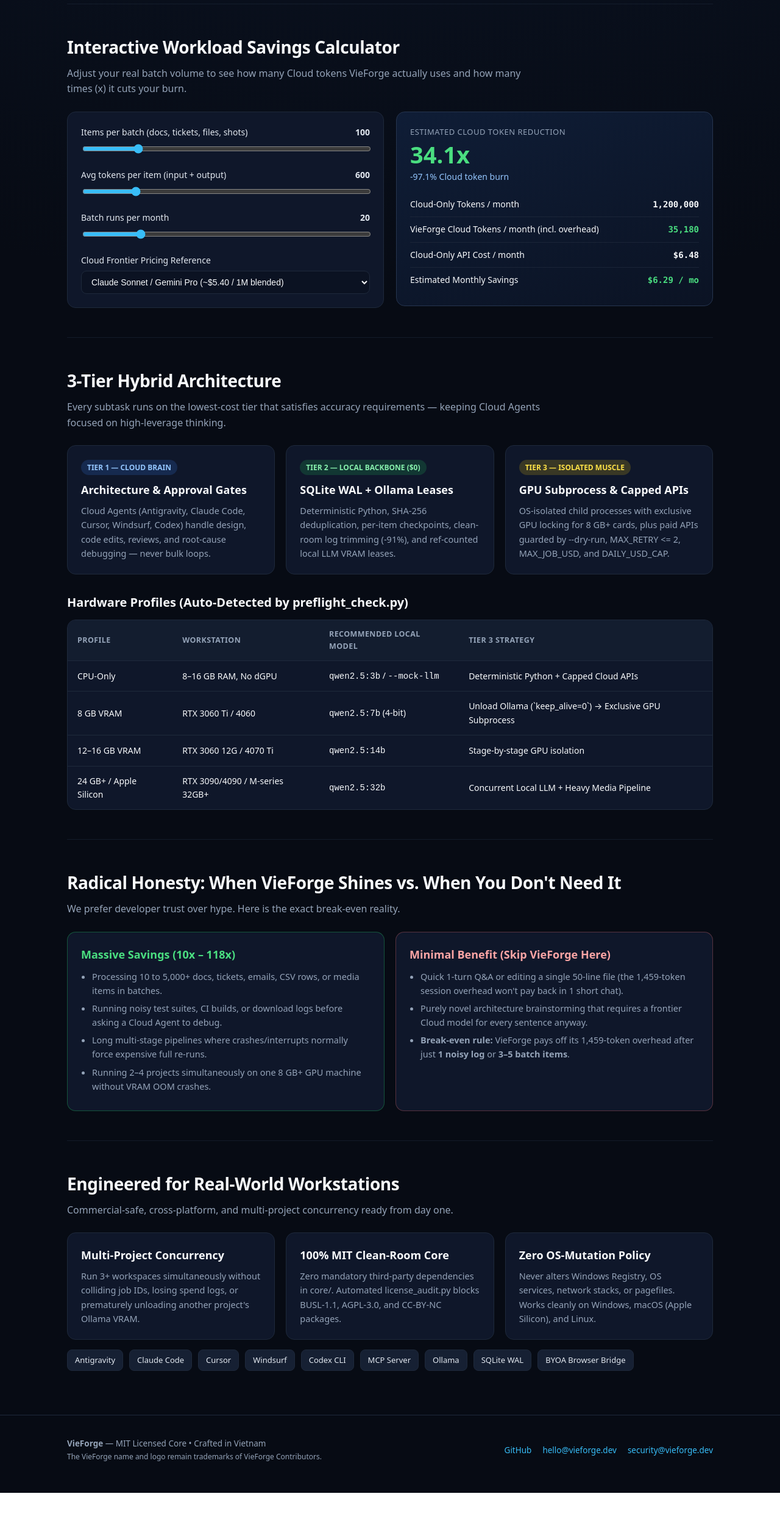
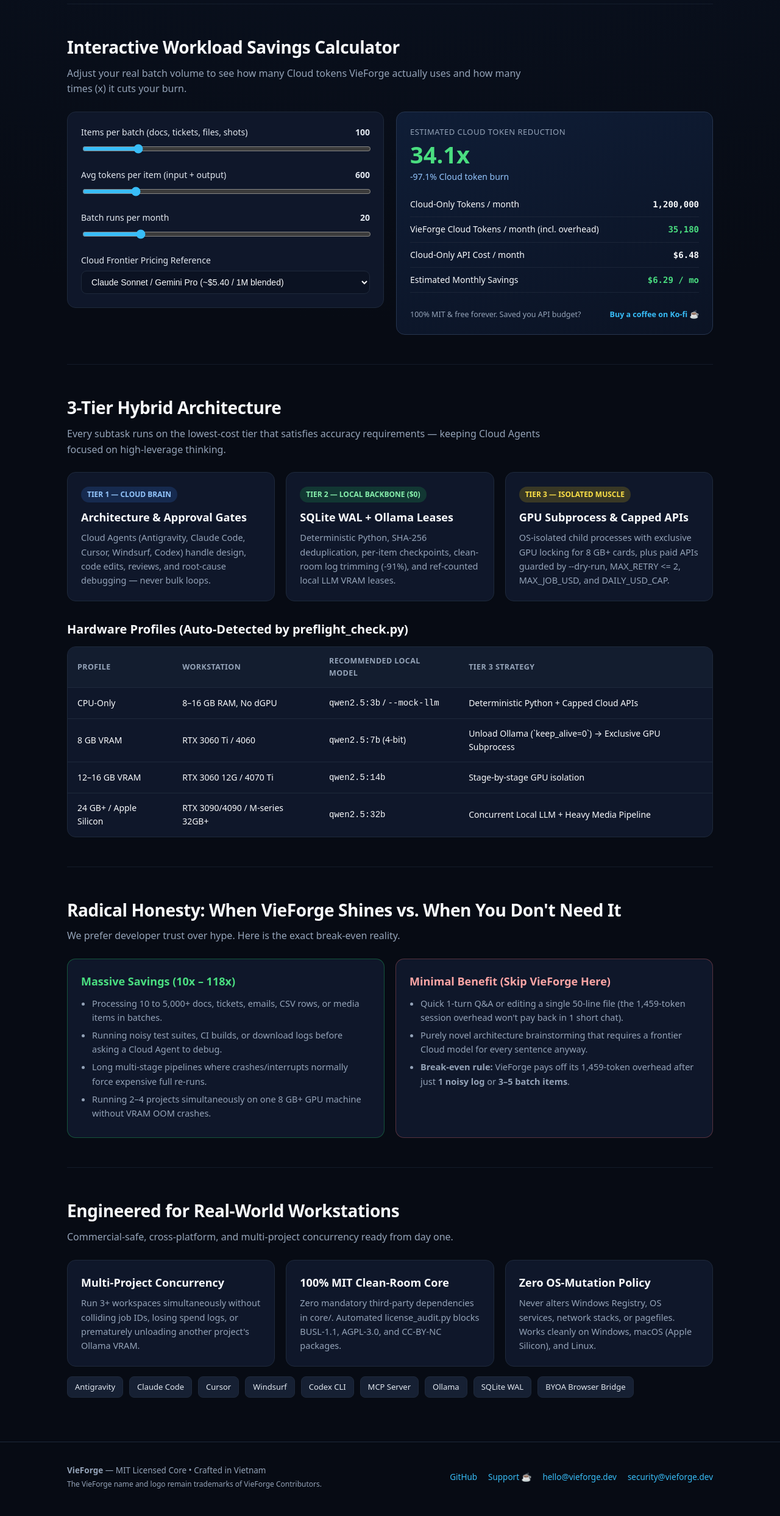
Before and after one commit to vieforge/vieforge, a browser extension: page website/index.html in a window 1280 px wide. Shown: the part 1659-4145 px from the top of the page at 61% size. Before the commit the page ends 4107 px from the top, so only its background shows below. Drawn offline with Linux system fonts and the light colour scheme.

Commit message:
chore(funding): add subtle Ko-fi support links and GitHub FUNDING.yml

```diff
--- a/website/index.html
+++ b/website/index.html
@@ -344,6 +344,10 @@
             <span data-i18n="outSavedUsdLbl">Estimated Monthly Savings</span>
             <strong class="num good" id="outSavedUsd">$6.29 / mo</strong>
           </div>
+          <div style="margin-top:14px;padding-top:12px;border-top:1px dashed var(--line);font-size:12.5px;color:var(--muted);display:flex;justify-content:space-between;align-items:center;gap:10px;flex-wrap:wrap;">
+            <span data-i18n="calcSupportNote">100% MIT &amp; free forever. Saved you API budget?</span>
+            <a href="https://ko-fi.com/aivieforge" target="_blank" rel="noopener" style="color:var(--accent);font-weight:600;white-space:nowrap;" data-i18n="calcSupportCta">Buy a coffee on Ko-fi ☕</a>
+          </div>
         </div>
       </div>
     </section>
@@ -453,6 +457,7 @@
       </div>
       <div style="display:flex;gap:18px;flex-wrap:wrap;align-items:center;">
         <a href="https://github.com/vieforge/vieforge" target="_blank" rel="noopener">GitHub</a>
+        <a href="https://ko-fi.com/aivieforge" target="_blank" rel="noopener" data-i18n="footSupport">Support ☕</a>
         <a href="mailto:hello@vieforge.dev">hello@vieforge.dev</a>
         <a href="mailto:security@vieforge.dev">security@vieforge.dev</a>
       </div>
@@ -538,6 +543,9 @@
         f2Desc: "Zero mandatory third-party dependencies in core/. Automated license_audit.py blocks BUSL-1.1, AGPL-3.0, and CC-BY-NC packages.",
         f3Title: "Zero OS-Mutation Policy",
         f3Desc: "Never alters Windows Registry, OS services, network stacks, or pagefiles. Works cleanly on Windows, macOS (Apple Silicon), and Linux.",
+        calcSupportNote: "100% MIT & free forever. Saved you API budget?",
+        calcSupportCta: "Buy a coffee on Ko-fi ☕",
+        footSupport: "Support ☕",
         footTag: "MIT Licensed Core • Crafted in Vietnam"
       },
       vi: {
@@ -617,6 +625,9 @@
         f2Desc: "Không phụ thuộc thư viện ngoài trong core/. Công cụ license_audit.py tự động chặn gói BUSL-1.1, AGPL-3.0 và CC-BY-NC.",
         f3Title: "Không Can Thiệp Hệ Điều Hành",
         f3Desc: "Tuyệt đối không sửa Registry Windows, dịch vụ hệ thống, mạng hay pagefile. Chạy mượt trên Windows, macOS (Apple Silicon) và Linux.",
+        calcSupportNote: "Miễn phí vĩnh viễn (MIT). Giúp bạn tiết kiệm tiền API?",
+        calcSupportCta: "Mời ly cà phê trên Ko-fi ☕",
+        footSupport: "Ủng hộ ☕",
         footTag: "Lõi bản quyền MIT • Phát triển tại Việt Nam"
       }
     };
```
Also changed, not shown: 3 other files.
